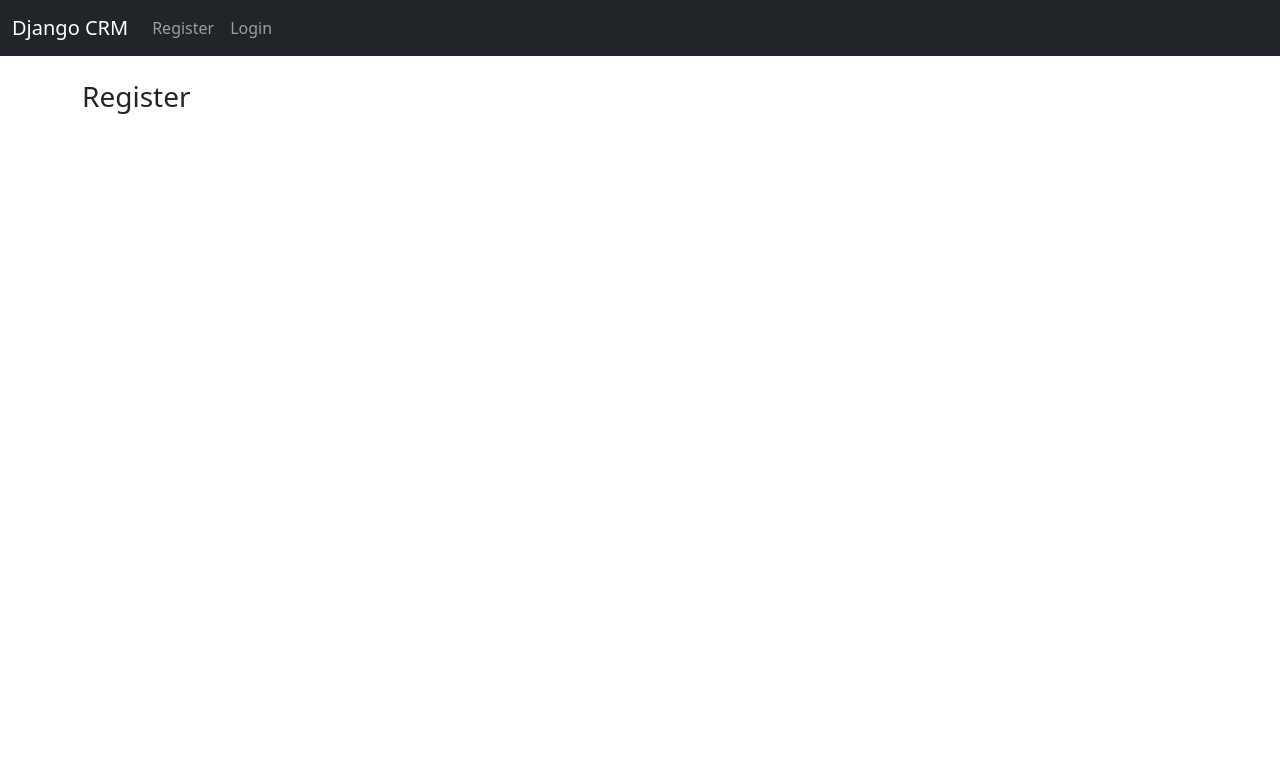
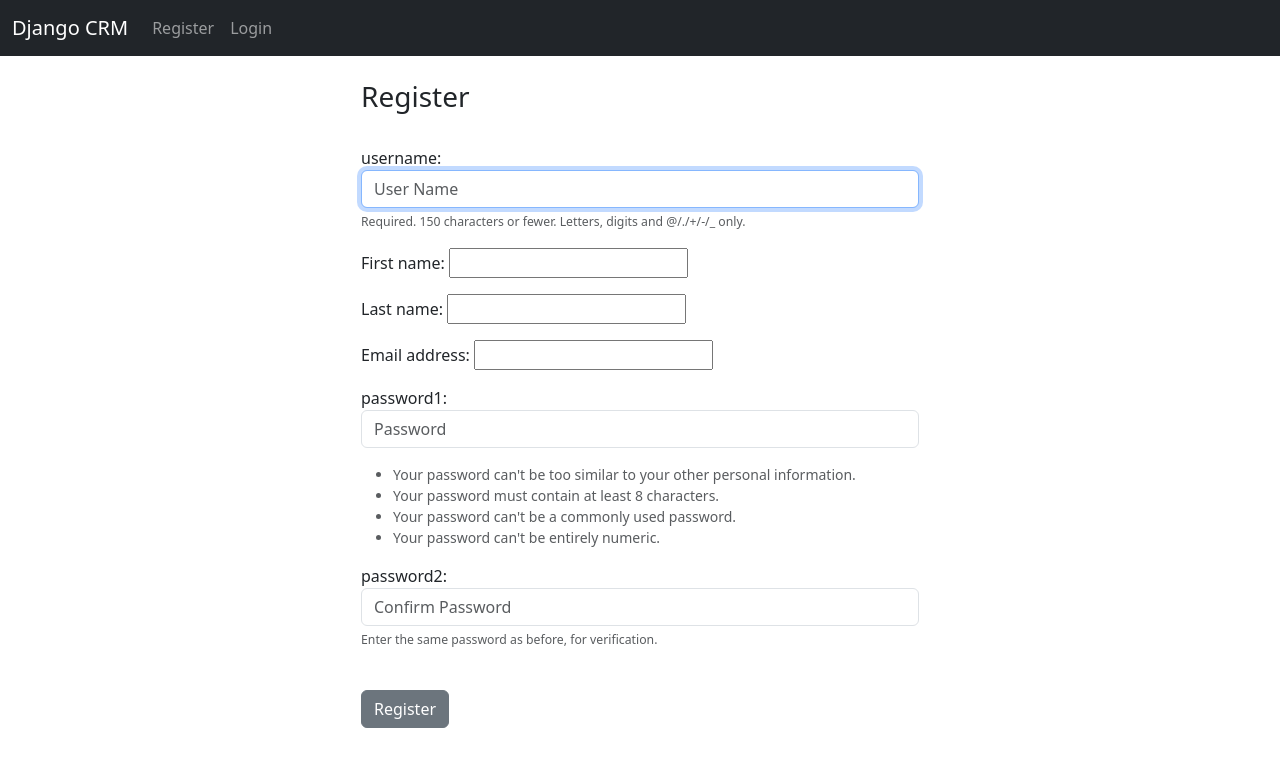
Before and after one commit to sjgithubber/django-crm-codealong, a Django app: page /register/ in a window 1280 px wide. Shown: the top 767 px of the page. Run offline with Django 5.2, Linux system fonts and the light colour scheme.

Commit message:
fixed authentication issue
the authentication had no concept of minimum and maximum length for
password so added that in settings file

```diff
--- a/dcrm/settings.py
+++ b/dcrm/settings.py
@@ -101,6 +101,11 @@ AUTH_PASSWORD_VALIDATORS = [
     },
     {
         "NAME": "django.contrib.auth.password_validation.MinimumLengthValidator",
+        # added this funtionality
+        'OPTIONS':{
+            'min_length': 8,
+            'max_length': 20,
+        }
     },
     {
         "NAME": "django.contrib.auth.password_validation.CommonPasswordValidator",
--- a/website/forms.py
+++ b/website/forms.py
@@ -17,16 +17,16 @@ class SignUpForm(UserCreationForm):
 
         self.fields['username'].widget.attrs['class'] = 'form-control'
         self.fields['username'].widget.attrs['placeholder'] = 'User Name'
-		self.fields['username'].label = ''
-		self.fields['username'].help_text = '<span class="form-text text-muted"><small>Required. 150 characters or fewer. Letters, digits and @/./+/-/_ only.</small></span>'
+        self.fields['username'].label = 'username'
+        self.fields['username'].help_text = '<span class="form-text text-muted"><small>Required. 150 characters or fewer. Letters, digits and @/./+/-/_ only.</small></span>'
 
         # to match the two passwords, same class?
-		self.fields['password1'].widget.attrs['class'] = 'form-control'
-		self.fields['password1'].widget.attrs['placeholder'] = 'Password'
-		self.fields['password1'].label = ''
-		self.fields['password1'].help_text = '<ul class="form-text text-muted small"><li>Your password can\'t be too similar to your other personal information.</li><li>Your password must contain at least 8 characters.</li><li>Your password can\'t be a commonly used password.</li><li>Your password can\'t be entirely numeric.</li></ul>'
+        self.fields['password1'].widget.attrs['class'] = 'form-control'
+        self.fields['password1'].widget.attrs['placeholder'] = 'Password'
+        self.fields['password1'].label = 'password1'
+        self.fields['password1'].help_text = '<ul class="form-text text-muted small"><li>Your password can\'t be too similar to your other personal information.</li><li>Your password must contain at least 8 characters.</li><li>Your password can\'t be a commonly used password.</li><li>Your password can\'t be entirely numeric.</li></ul>'
 
-		self.fields['password2'].widget.attrs['class'] = 'form-control'
-		self.fields['password2'].widget.attrs['placeholder'] = 'Confirm Password'
-		self.fields['password2'].label = ''
-		self.fields['password2'].help_text = '<span class="form-text text-muted"><small>Enter the same password as before, for verification.</small></span>'
+        self.fields['password2'].widget.attrs['class'] = 'form-control'
+        self.fields['password2'].widget.attrs['placeholder'] = 'Confirm Password'
+        self.fields['password2'].label = 'password2'
+        self.fields['password2'].help_text = '<span class="form-text text-muted"><small>Enter the same password as before, for verification.</small></span>'
--- a/website/templates/register_user.html
+++ b/website/templates/register_user.html
@@ -1,9 +1,20 @@
 {% extends 'base.html' %}
 {% block content %}
 
-<h3>Register</h3>
 
+<div class="col-md-6 offset-md-3">
 
+    <h3>Register</h3>
+    <br/>
+
+    <form action="">
+        {% csrf_token %}
+
+        {{ form.as_p }}
+        <br/>
+        <button type="submit" class="btn btn-secondary">Register</button>
+    </form>
+</div>
 {% endblock %}
 <!-- <!DOCTYPE html>
 <html>
--- a/website/views.py
+++ b/website/views.py
@@ -3,6 +3,7 @@ from django.contrib.auth import authenticate, login, logout
 from django.contrib.auth.models import User
 from django.contrib import messages
 from django.contrib.auth.hashers import check_password
+from .forms import SignUpForm
 # Create your views here.
 # def home(request):
 #     return render(request, 'home.html', {})
@@ -44,4 +45,21 @@ def logout_user(request):
     return redirect('home')
 
 def register_user(request):
-    return render(request, 'register_user.html', {})
+    if request.method == 'POST':
+        form = SignUpForm(request.POST)
+        if form.is_valid():
+            form.save()
+            # authenticate and login, we login the user after they create account
+            # no email confirmation for now
+            username = form.cleaned_data['username']
+            password = form.cleaned_data['password1']
+            user = authenticate(username=username, password = password)
+            login(request, user)
+            messages.success(request, "Registration Successful")
+            return redirect('home')
+    else:
+        form = SignUpForm()
+        # passes the form into the register_user.html
+        return render(request, 'register_user.html', {'form':form})
+
+# using the imported signup form
```
